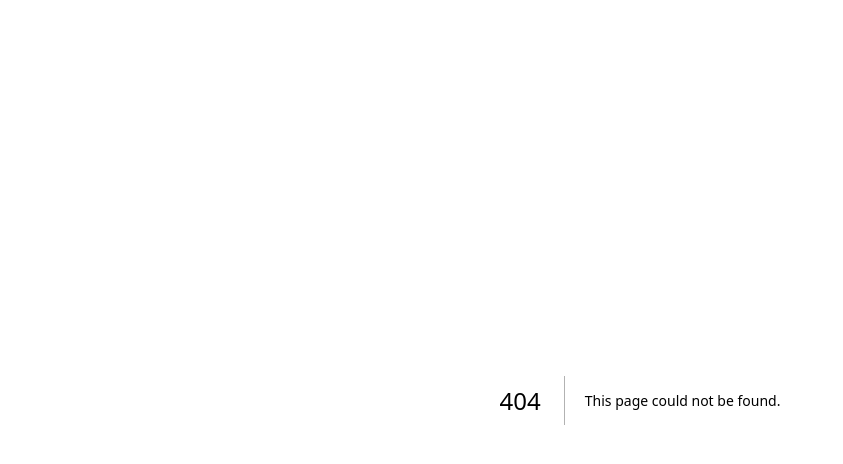
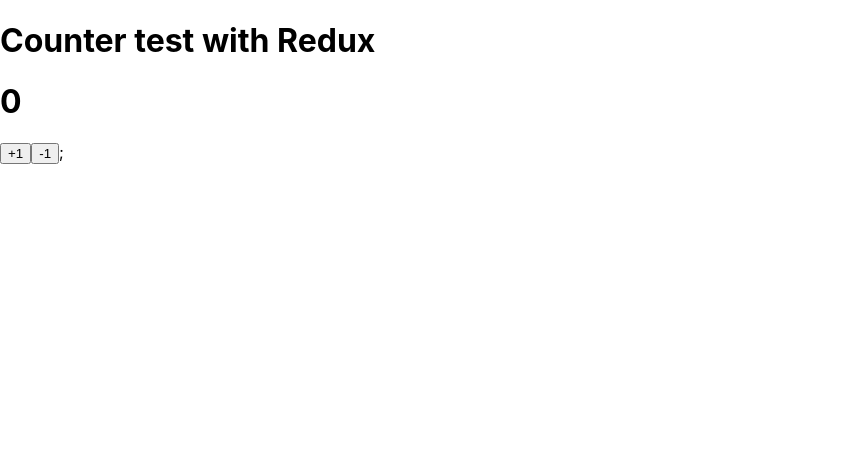
Before and after one commit to kostasx/geopoints, a Next.js app in the folder geopoints/: page /counter in a window 1280 px wide. Before the commit this address had no page. Shown: the top 464 px of the page, without its empty margins (0-843 px from the left). Built offline with nearby package versions, Linux system fonts and the light colour scheme.

Commit message:
Add redux and counter example

```diff
--- a/geopoints/pages/_app.tsx
+++ b/geopoints/pages/_app.tsx
@@ -1,8 +1,14 @@
-import '../styles/globals.css'
-import type { AppProps } from 'next/app'
+import '../styles/globals.css';
+import type { AppProps } from 'next/app';
+import store from '../redux/store';
+import { Provider } from 'react-redux';
 
 function MyApp({ Component, pageProps }: AppProps) {
-  return <Component {...pageProps} />
+  return (
+    <Provider store={store}>
+      <Component {...pageProps} />;
+    </Provider>
+  );
 }
 
-export default MyApp
+export default MyApp;
--- /dev/null
+++ b/geopoints/pages/counter.tsx
@@ -0,0 +1,24 @@
+import type { NextPage } from 'next';
+import { useAppDispatch, useAppSelector } from '../redux/hooks';
+import {
+  decrement,
+  increment,
+  incrementByAmount,
+} from '../redux/slices/counterSlice';
+import type { RootState } from '../redux/store';
+
+const Counter: NextPage = () => {
+  const count = useAppSelector((state: RootState) => state.counter.value);
+  const dispatch = useAppDispatch();
+
+  return (
+    <>
+      <h1>Counter test with Redux</h1>
+      <h1>{count}</h1>
+      <button onClick={() => dispatch(increment())}>+1</button>
+      <button onClick={() => dispatch(decrement())}>-1</button>
+    </>
+  );
+};
+
+export default Counter;
--- /dev/null
+++ b/geopoints/redux/hooks.ts
@@ -0,0 +1,6 @@
+import { TypedUseSelectorHook, useDispatch, useSelector } from 'react-redux';
+import type { RootState, AppDispatch } from './store';
+
+// Use throughout your app instead of plain `useDispatch` and `useSelector`
+export const useAppDispatch: () => AppDispatch = useDispatch;
+export const useAppSelector: TypedUseSelectorHook<RootState> = useSelector;
--- /dev/null
+++ b/geopoints/redux/slices/counterSlice.ts
@@ -0,0 +1,36 @@
+import { createSlice, PayloadAction } from '@reduxjs/toolkit';
+import type { RootState } from '../store';
+
+// Define a type for the slice state
+interface CounterState {
+  value: number;
+}
+
+// Define the initial state using that type
+const initialState: CounterState = {
+  value: 0,
+};
+
+export const counterSlice = createSlice({
+  name: 'counter',
+  initialState,
+  reducers: {
+    increment: (state) => {
+      state.value += 1;
+    },
+    decrement: (state) => {
+      state.value -= 1;
+    },
+    // Use the PayloadAction type to declare the contents of `action.payload`
+    incrementByAmount: (state, action: PayloadAction<number>) => {
+      state.value += action.payload;
+    },
+  },
+});
+
+export const { increment, decrement, incrementByAmount } = counterSlice.actions;
+
+// Other code such as selectors can use the imported `RootState` type
+export const selectCount = (state: RootState) => state.counter.value;
+
+export default counterSlice.reducer;
--- /dev/null
+++ b/geopoints/redux/store.ts
@@ -0,0 +1,15 @@
+import { configureStore } from '@reduxjs/toolkit';
+import counterReducer from './slices/counterSlice';
+
+const store = configureStore({
+  reducer: {
+    counter: counterReducer,
+  },
+});
+
+// Infer the `RootState` and `AppDispatch` types from the store itself
+export type RootState = ReturnType<typeof store.getState>;
+// Inferred type: {counter CounterState}
+export type AppDispatch = typeof store.dispatch;
+
+export default store;
```
Also changed, not shown: geopoints/package.json (+6 -1 lines), 1 other file (tests, documents, lock files or other folders).
